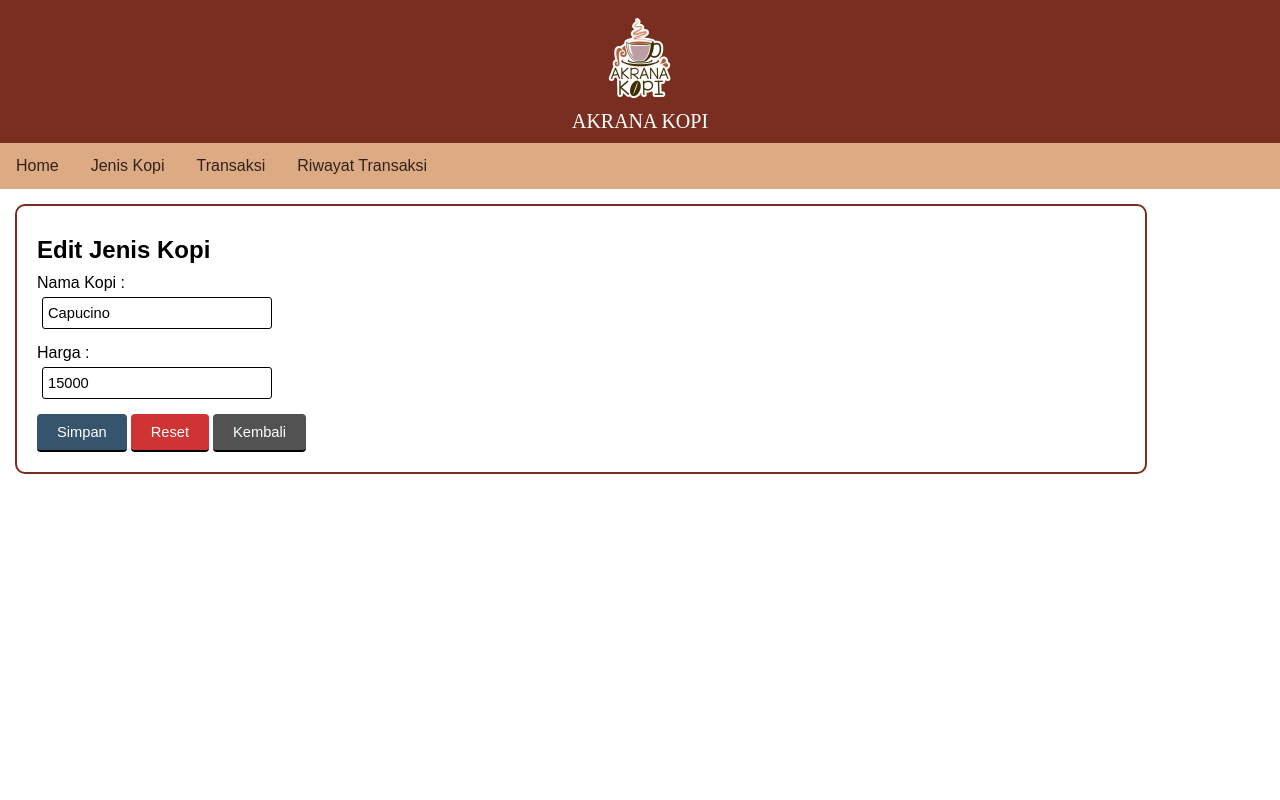
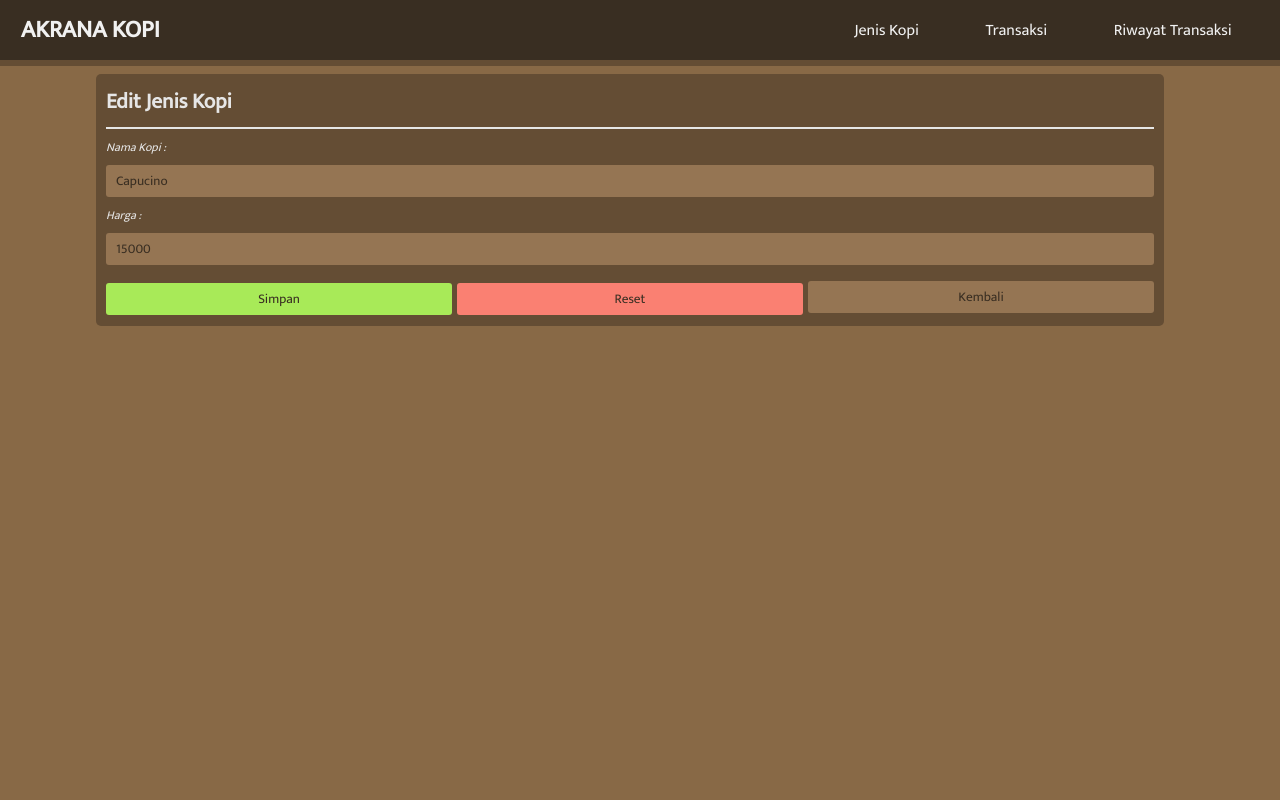
Before and after one commit to rafiyahya/akranakopi, a PHP site: page /editkopi.php?id=2 in a window 1280 px wide. Run offline with PHP 8.4, Linux system fonts and the light colour scheme; data comes from the database, SQL or seed files in the repository.

Commit message:
Mengganti desain
Pengoptimalan desain website dengan menggunakan flex box beserta penyesuaian warna dan sebagainya.

```diff
--- a/css/style.css
+++ b/css/style.css
@@ -1,208 +1,171 @@
 *{
   margin:0;
   padding:0;
-}
-h1,h2{
-  font-family: sans-serif;
-  margin: 10px;
-  margin-left: 0px;
-}
-.banner {
-  color: white;
-  font-size: 20;
-  padding: 10px;
-  background-color: #7a2e20;
-  border: 0px solid #7a2e20;
-  text-align: center;
-  font-family: KG Miss Kindergarten;
-
+  box-sizing: border-box;
 }
 
-label{
-  font-family: sans-serif;
-  position: relative;
-}
+/* Font */
 
-input[type=text]{
-  position: relative;
-  width: 230px;
-  height: 32px;
-  font-size: 11pt;
-  border-radius: 3px;
-  border: 1px solid;
-  padding-left: 5px;
-}
-
-select{
-  position: relative;
-  width: 230px;
-  height: 32px;
-  font-size: 11pt;
-  border-radius: 3px;
-  border: 1px solid;
-  padding-left: 5px;
-}
-ul {
-  font-family: sans-serif;
-  position: relative;
-  list-style-type: none;
-  margin: 0;
-  padding: 0;
-  overflow: hidden;
-  background-color: #dcab83;
-  top: 0;
-}
-
-li {
-  float: left;
-}
-
-li a {
-  display: block;
-  color: #34211d;
-  text-align: center;
-  padding: 14px 16px;
-  text-decoration: none;
-}
-
-li a:hover {
-  background-color: #b77a4d;
+body {
+  font-size: 12pt;
+  font-family: 'Mukta', sans-serif;
+  background-color: #886946;
 }
 
 
-.simpan{
-  background:#36546c;
-  color:white;
-  border-top:0;
-  border-left:0;
-  border-right:0;
-  padding:10px 20px;
-  text-decoration:none;
-  font-family:sans-serif;
-  font-size:11pt;
-  position: relative;
-  border-radius: 4px;
+.container {
+  color: #392e22;
+  width: 85%;
+  margin: 8px auto;
+  display: flex;
+  flex-wrap: wrap;
+  justify-content: center;
+  align-items: flex-start;
 }
 
-.reset{
-  background:#cf3333;
-  color:white;
-  border-top:0;
-  border-left:0;
-  border-right:0;
-  padding:10px 20px;
-  text-decoration:none;
-  font-family:sans-serif;
-  font-size:11pt;
-  position: relative;
-  border-radius: 4px;
+.container h1 {
+  font-size: 24pt;
+  text-align: center;
 }
 
-.edit {
-  background:#71d651;
-  color:white;
-  border-top:0;
-  border-left:0;
-  border-right:0;
-  padding:10px 10px;
-  text-decoration:none;
-  font-family:sans-serif;
-  font-size:11pt;
-  border-radius: 4px;
+.container p {
+  font-size: 12pt;
+  margin: 5px;
+  text-align: center;
 }
 
-.cancel{
-  background:#525252;
-  color:white;
-  border-top:0;
-  border-left:0;
-  border-right:0;
-  padding:10px 20px;
-  text-decoration:none;
-  font-family:sans-serif;
-  font-size:11pt;
-  position: relative;
-  border-radius: 4px;
+h2 {
+  font-size: 16pt;
+  margin: 5px 0;
 }
 
-table {
-  margin: auto;
-  font-family: Arial, Helvetica, sans-serif;
-  color: #666;
-  text-shadow: 0px 0px 0px #fff;
-  background: #dcab83;
-  border: 0px solid;
-  position: relative;
-
+hr {
+  border: 1px solid #e6e6e6;
+  margin: 8px 0;
 }
 
-table th {
-  padding: 15px 35px;
-  border-left:0px solid ;
-  border-bottom: 0px solid;
+/* Navigation Bar */
+
+.nav-container {
+  display: flex;
+  justify-content: space-around;
+  align-items: center;
+  padding: 10px 15px;
   color: white;
+  background-color: #392e22;
+  border-bottom: 6px solid #644d34;
 }
 
-table th:first-child{
-  border-left:none;
+.nav-container h1 {
+  flex-grow: 4;
+  font-size: 18pt;
 }
 
-table tr {
-  text-align: center;
-  padding-left: 20px;
+.nav-container ul {
+  display: flex;
+  justify-content: space-around;
+  flex-grow: 1;
+  list-style: none;
 }
 
-table td:first-child {
-  text-align: left;
-  padding-left: 20px;
-  border-left: 0;
+.nav-container a {
+  padding: 3px 6px;
+  border-radius: 2px;
+  text-decoration: none;
+  color: #f1f1f1;
 }
 
-table td {
-  padding: 15px 35px;
-  border-top: 1px solid #ffffff;
-  border-bottom: 1px solid #e0e0e0;
-  border-left: 1px solid #e0e0e0;
-  background: #fafafa;
-  background: -webkit-gradient(linear, left top, left bottom, from(#fbfbfb), to(#fafafa));
-  background: -moz-linear-gradient(top, #fbfbfb, #fafafa);
+.nav-container ul li a:hover {
+  background-color: #f1f1f1;
+  color: #644d34;
+  border-bottom: 2px solid #644d34;
 }
 
-table tr:last-child td {
-  border-bottom: 0;
+/* input */
+
+input, select {
+  border-radius: 3px;
+  border-style: none;
+  font-family: 'Mukta', sans-serif;
+  color: #392e22;
+  background-color: #957553;
+  margin: 8px 0;
+  padding: 5px 10px;
+  height: 32px;
+  width: 100%;
 }
 
-table tr:last-child td:first-child {
-  -moz-border-radius-bottomleft: 3px;
-  -webkit-border-bottom-left-radius: 3px;
-  border-bottom-left-radius: 3px;
+input[type=submit],input[type=reset] {
+  margin: 10px 5px 5px 0;
+  cursor: pointer;
+  /*box-shadow: 1px 1px 2px grey;*/
 }
 
-table tr:last-child td:last-child {
-  -moz-border-radius-bottomright: 3px;
-  -webkit-border-bottom-right-radius: 3px;
-  border-bottom-right-radius: 3px;
+input:focus {
+  box-shadow: 0 2px 4px #392e22;
 }
 
-table tr:hover td {
-  background: #f2f2f2;
-  background: -webkit-gradient(linear, left top, left bottom, from(#f2f2f2), to(#f0f0f0));
-  background: -moz-linear-gradient(top, #f2f2f2, #f0f0f0);
+
+
+/* Cards */
+
+.card {
+  flex-grow: 2;
+  padding: 5px 10px;
+  margin-bottom: 10px;
+  margin-right: 20px;
+  color: #e6e6e6;
+  background-color: #644d34;
+  border-radius: 5px;
 }
-.gambar{
-  left: 300px;
+
+.card label {
+  font-style: italic;
+  font-size: 9pt;
 }
-.container{
-  border: 2px solid #7a2e20;
-  margin: 15px;
-  padding: 20px;
-  border-radius: 10px;
-  width: 85%;
+
+.card-button {
+  display: flex;
+  flex-direction: row;
+  justify-content: space-around;
 }
-.kolom{
-  margin-bottom: 10px;
-  box-sizing : border-box;
+
+.card .simpan {
+  background-color: #a8ea58;
+  color: #392e22;
+}
+
+.card .reset {
+  background-color: salmon;
+  color: #392e22;
+}
+
+/* Table */
+
+table {
+  background-color: #957553;
   width: 100%;
-  padding: 5px;
-  font-size:11pt;
+  margin: 10px 0;
+  border-collapse: collapse;
+  border-radius: 8px;
 }
+
+table, th, td {
+  height: 50px;
+  text-align: center;
+}
+
+th {
+  border-bottom: 5px solid #644d34;
+  border-radius: 1em;
+  overflow: hidden;
+}
+
+table a {
+  font-size: 9pt;
+  padding: 5px 10px;
+  background-color: #392e22;
+  color: #e6e6e6;
+  text-decoration: none;
+  border-radius: 3px;
+}
--- a/editkopi.php
+++ b/editkopi.php
@@ -6,7 +6,8 @@
 <body>
 	<?php include ('partials/menu.php'); ?>
 	<div class="container">
-	<h2>Edit Jenis Kopi</h2>
+		<div class="card">
+	<h2>Edit Jenis Kopi</h2><hr>
 	<?php $id = $_GET['id'];?>
 	<form action="updatekopi.php" method="POST">
 		<?php
@@ -22,11 +23,14 @@
 		<div class="kolom">
 		<input type="text" name="harga" placeholder="Masukkan Harga Kopi" value="<?php echo $row['hargakopi']; ?>" required><br>
 		</div>
+				<div class="card-button">
 		<input class="simpan" type="submit" name="submit" value="Simpan">
 		<input class="reset" type="reset" name="reset" value="Reset">
 		<input class="cancel" type="button" value="Kembali" onclick="history.back(-1)">
 		<?php } ?>
+				</div>
 	</form>
+		</div>
 	</div>
 </body>
 </html>
--- a/index.php
+++ b/index.php
@@ -5,6 +5,10 @@
 </head>
 <body>
 	<?php include ('partials/menu.php'); ?>
-	<center><h1>Selamat Datang di AKRANA Kopi</h1></center>
+	<div class="container">
+	<img src="akrana.png" width="400px">
+	<h1>Selamat Datang di Website Sistem Informasi AKRANA Kopi</h1>
+	<p>Website ini membantu anda untuk segala proses transaksi yang ada di AKRANA Kopi.</p>
+	</div>
 </body>
 </html>
--- a/partials/head.php
+++ b/partials/head.php
@@ -1,6 +1,8 @@
 	<title>Akrana Kopi</title>
  	<link rel = "stylesheet" type = "text/css" href = "css/style.css" />
+ 	<link href="https://fonts.googleapis.com/css2?family=Mukta&display=swap" rel="stylesheet">
 	<script src="includes/jquery-1.11.3.min.js"></script>
+	<meta name="viewport" content="width=device-width, initial-scale=1.0">
 <?php
 	include 'includes/koneksi.php';
 ?>
--- a/partials/menu.php
+++ b/partials/menu.php
@@ -1,8 +1,10 @@
 
-	<div class="banner"><img class="image" src="akrana.png" width="100" height="100"><br>AKRANA KOPI</div>
-<ul>
-	<li><a href="index.php">Home</a></li>
-	<li><a href="jeniskopi.php">Jenis Kopi</a></li>
-	<li><a href="transaksi.php">Transaksi</a></li>
-	<li><a href="riwayat.php">Riwayat Transaksi</a></li>
-</ul>
+
+<div class="nav-container">
+	<h1><a href="index.php">AKRANA KOPI</a></h1>
+	<ul>
+		<li><a href="jeniskopi.php">Jenis Kopi</a></li>
+		<li><a href="transaksi.php">Transaksi</a></li>
+		<li><a href="riwayat.php">Riwayat Transaksi</a></li>
+	</ul>
+</div>
--- a/riwayat.php
+++ b/riwayat.php
@@ -6,7 +6,8 @@
 <body>
 	<?php include ('partials/menu.php'); ?>
 	<div class="container">
-	<h2>Riwayat Transaksi</h2>
+		<div class="card">
+	<h2>Riwayat Transaksi</h2><hr>
 	<table>
 		<thead>
 			<tr>
@@ -36,5 +37,7 @@
 		<?php } ?>
 		</tbody>
 	</table>
+		</div>
+	</div>
 </body>
 </html>
--- a/tambahstok.php
+++ b/tambahstok.php
@@ -6,7 +6,8 @@
 <body>
 	<?php include ('partials/menu.php'); ?>
 	<div class="container">
-	<h2>Tambah Stok Kopi</h2>
+			<div class="card">
+	<h2>Tambah Stok Kopi</h2><hr>
 	<form action="updatestok.php" method="POST">
 		<?php $id = $_GET['id'];?>
 		<?php
@@ -23,11 +24,14 @@
 		<input type="text" name="stok" placeholder="Masukkan Stok" required><br>
 		<input type="hidden" name="stoklama" value="<?php echo $row['stok']; ?>">
 		</div>
+				<div class="card-button">
 		<input class="simpan" type="submit" name="submit" value="Simpan">
 		<input class="reset" type="reset" name="reset" value="Reset">
 		<input class="cancel" type="button" value="Kembali" onclick="history.back(-1)">
 		<?php } ?>
+				</div>
 	</form>
+			</div>
 	</div>
 </body>
 </html>
```
Also changed, not shown: jeniskopi.php (+10 -13 lines), konfirmasitransaksi.php (+13 -9 lines), transaksi.php (+6 -10 lines).
